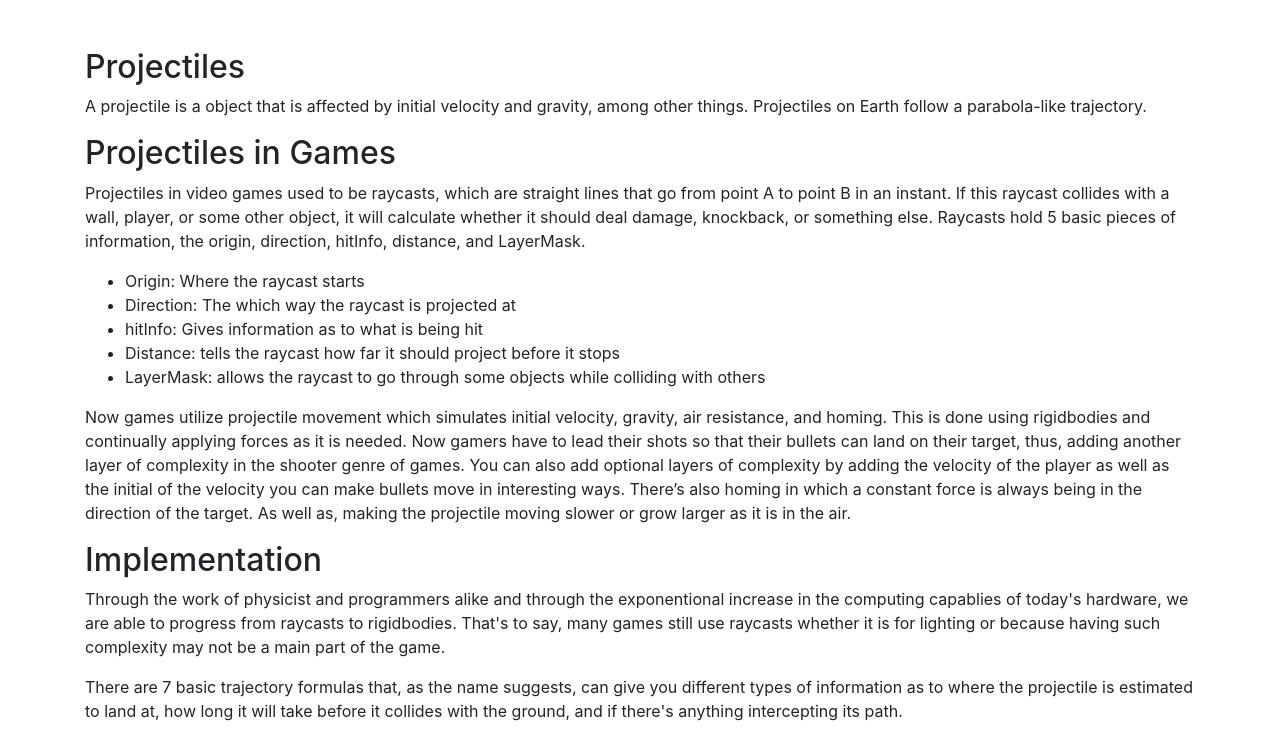
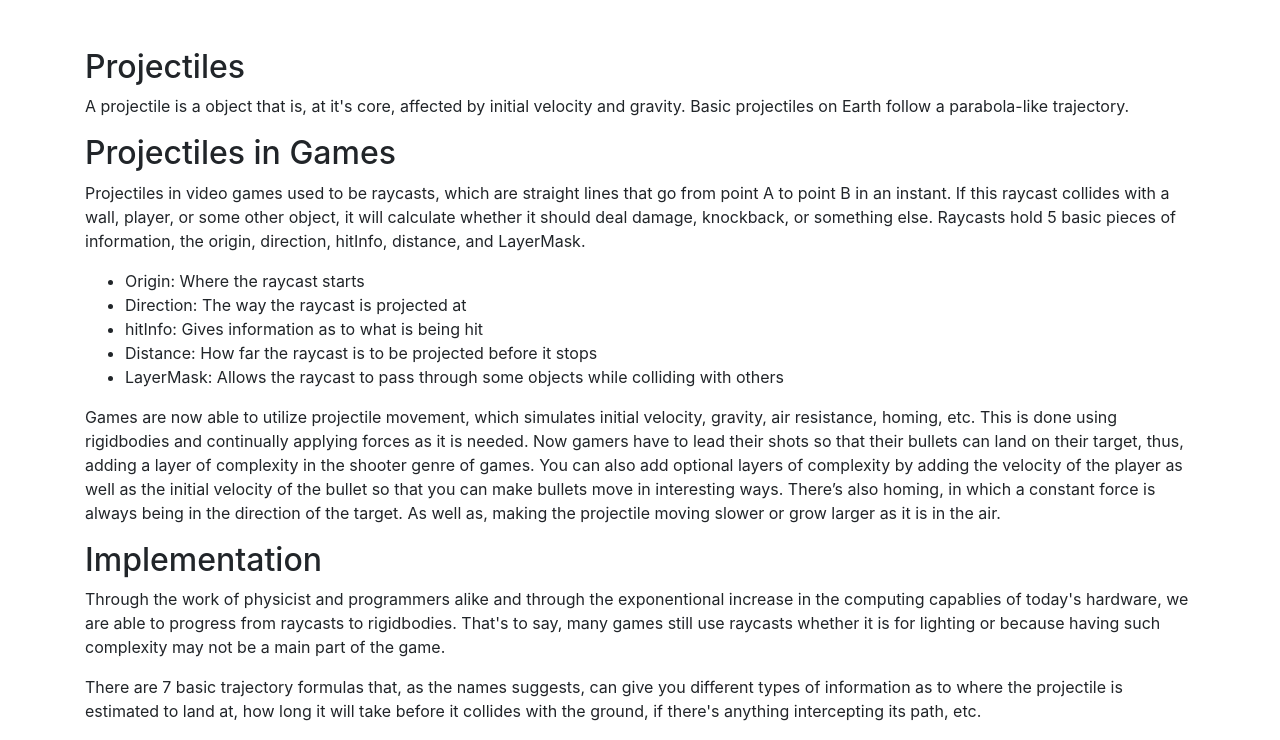
Before and after one commit to MySystemLagz/Biology-CTE-Integration, a plain HTML site: page index.html in a window 1280 px wide. Shown: the part 720-1460 px from the top of the page. Drawn offline with nearby package versions, Linux system fonts and the light colour scheme; grey boxes are pictures that could not be loaded.

Commit message:
Update index.html

```diff
--- a/index.html
+++ b/index.html
@@ -16,22 +16,22 @@
 
         <div class="container my-5">
             <h2>Projectiles</h2>
-            <p>A projectile is a object that is affected by initial velocity and gravity, among other things. Projectiles on Earth follow a parabola-like trajectory.</p>
+            <p>A projectile is a object that is, at it's core, affected by initial velocity and gravity. Basic projectiles on Earth follow a parabola-like trajectory.</p>
 
             <h2>Projectiles in Games</h2>
             <p>Projectiles in video games used to be raycasts, which are straight lines that go from point A to point B in an instant. If this raycast collides with a wall, player, or some other object, it will calculate whether it should deal damage, knockback, or something else. Raycasts hold 5 basic pieces of information, the origin, direction, hitInfo, distance, and LayerMask.</p>
             <ul>
                 <li>Origin: Where the raycast starts</li>
-                <li>Direction: The which way the raycast is projected at</li>
+                <li>Direction: The way the raycast is projected at</li>
                 <li>hitInfo: Gives information as to what is being hit</li>
-                <li>Distance: tells the raycast how far it should project before it stops</li>
-                <li>LayerMask: allows the raycast to go through some objects while colliding with others</li>
+                <li>Distance: How far the raycast is to be projected before it stops</li>
+                <li>LayerMask: Allows the raycast to pass through some objects while colliding with others</li>
             </ul>
-            <p>Now games utilize projectile movement which simulates initial velocity, gravity, air resistance, and homing. This is done using rigidbodies and continually applying forces as it is needed. Now gamers have to lead their shots so that their bullets can land on their target, thus, adding another layer of complexity in the shooter genre of games. You can also add optional layers of complexity by adding the velocity of the player as well as the initial of the velocity you can make bullets move in interesting ways. There’s also homing in which a constant force is always being in the direction of the target. As well as, making the projectile moving slower or grow larger as it is in the air.</p>
+            <p>Games are now able to utilize projectile movement, which simulates initial velocity, gravity, air resistance, homing, etc. This is done using rigidbodies and continually applying forces as it is needed. Now gamers have to lead their shots so that their bullets can land on their target, thus, adding a layer of complexity in the shooter genre of games. You can also add optional layers of complexity by adding the velocity of the player as well as the initial velocity of the bullet so that you can make bullets move in interesting ways. There’s also homing, in which a constant force is always being in the direction of the target. As well as, making the projectile moving slower or grow larger as it is in the air.</p>
 
             <h2>Implementation</h2>
             <p>Through the work of physicist and programmers alike and through the exponentional increase in the computing capablies of today's hardware, we are able to progress from raycasts to rigidbodies. That's to say, many games still use raycasts whether it is for lighting or because having such complexity may not be a main part of the game.</p>
-            <p>There are 7 basic trajectory formulas that, as the name suggests, can give you different types of information as to where the projectile is estimated to land at, how long it will take before it collides with the ground, and if there's anything intercepting its path.</p>
+            <p>There are 7 basic trajectory formulas that, as the names suggests, can give you different types of information as to where the projectile is estimated to land at, how long it will take before it collides with the ground, if there's anything intercepting its path, etc.</p>
             <img src="https://latex.codecogs.com/gif.latex?Horizontal\;&space;distance,x=V_{x}t" alt="" class="border border-secondary rounded p-2 my-1">
             <br>
             <img src="https://latex.codecogs.com/gif.latex?Horizontal\;&space;distance,V_{x}=V_{x_{o}}" alt="" class="border border-secondary rounded p-2 my-1">
```
